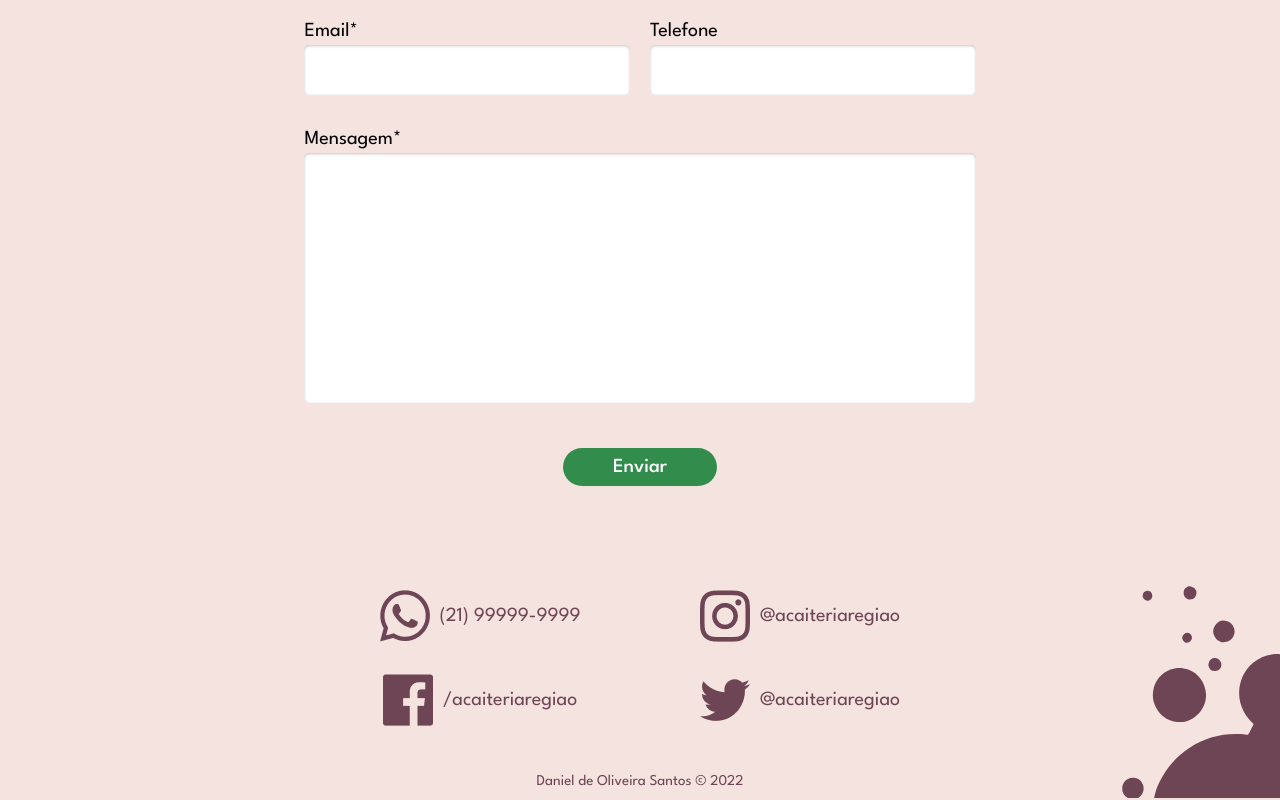
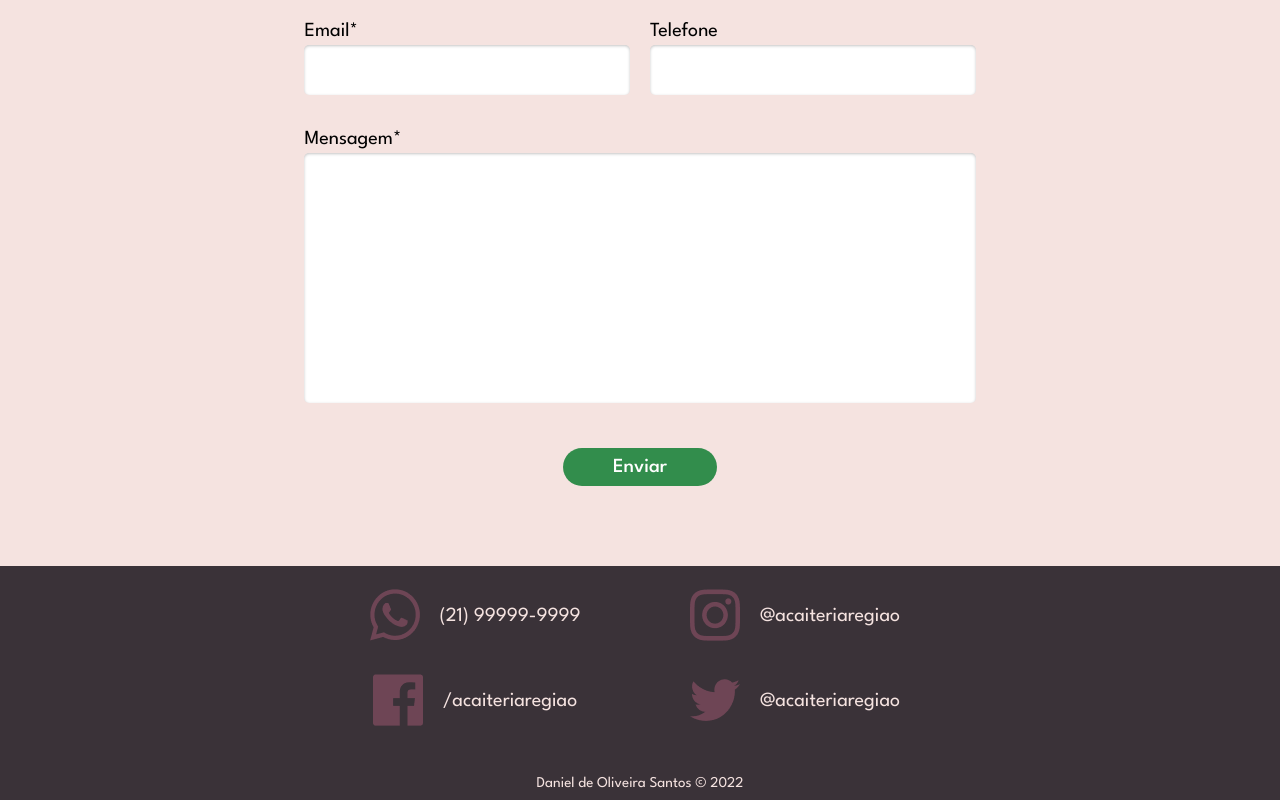
Before and after one commit to danideoliveira/acaiteria-regiao, a React (Vite) app: page /sobre in a window 1280 px wide. Shown: the part 779-1579 px from the top of the page. Built offline with nearby package versions, Linux system fonts and the light colour scheme.

Commit message:
Set new footer config

```diff
--- a/src/components/about/About.jsx
+++ b/src/components/about/About.jsx
@@ -15,33 +15,6 @@ import Footer from "../footer/Footer";
 import { motion } from "framer-motion";
 
 export default function About() {
-  const contactsList = [
-    {
-      image: images.logoWhatsapp,
-      alt: "Logo do Whatsapp",
-      text: "(21) 99999-9999",
-      link: "#",
-    },
-    {
-      image: images.logoInstagram,
-      alt: "Logo do Instagram",
-      text: "@acaiteriaregiao",
-      link: "#",
-    },
-    {
-      image: images.logoFacebook,
-      alt: "Logo do Facebook",
-      text: "/acaiteriaregiao",
-      link: "#",
-    },
-    {
-      image: images.logoTwitter,
-      alt: "Logo do Twitter",
-      text: "@acaiteriaregiao",
-      link: "#",
-    },
-  ];
-
   return (
     <motion.div
       initial={{ width: 0 }}
@@ -90,21 +63,15 @@ export default function About() {
               <Button>Enviar</Button>
             </FormInfo>
           </FormContainer>
-
-          <DivRight>
-            {contactsList.map((item) => (
-              <Contacts
-                key={item.alt}
-                image={item.image}
-                alt={item.alt}
-                text={item.text}
-                link={item.link}
-              />
-            ))}
-          </DivRight>
         </ContainerSecondary>
       </Container>
-      <Footer needsShape={true} image={images.aboutBubble} />
+      <Footer
+        needsShape={true}
+        image={images.aboutBubble}
+        contacts={true}
+        bgColor={colors.darkPurple}
+        txtColor={colors.cream}
+      ></Footer>
     </motion.div>
   );
 }
--- a/src/components/about/About.styled.js
+++ b/src/components/about/About.styled.js
@@ -55,6 +55,11 @@ export const DivLeft = styled.div`
 `;
 
 export const DivRight = styled.div`
+  width: 100%;
+  ${setFlexbox("center", "center", "row")};
+  background-color: ${ colors.darkPurple };
+
+  .contact-container {
     display: grid;
     grid-template-columns: repeat(2, 1fr);
     grid-template-rows: repeat(2, 1fr);
@@ -71,6 +76,7 @@ export const DivRight = styled.div`
 
     @media (min-width: 320px) and (max-width: 480px) {
       grid-template-columns: repeat(1, 1fr);
+    }
   }
 `;
 
--- a/src/components/contacts/Contacts.styled.js
+++ b/src/components/contacts/Contacts.styled.js
@@ -1,5 +1,6 @@
 import styled from "styled-components";
 import { setFlexbox } from "../../helpers/Mixins";
+import { colors } from "../../helpers/variables";
 
 export const Container = styled.div`
   ${setFlexbox("center", "space-between", "row")}
@@ -13,12 +14,13 @@ export const Container = styled.div`
     margin-right: 1rem;
 
     &:hover {
-      filter: brightness(0.2);
+      filter: invert(1);
     }
   }
 
   p {
     width: 100%;
+    color: ${ colors.cream };
   }
 
   div {
--- a/src/components/footer/Footer.jsx
+++ b/src/components/footer/Footer.jsx
@@ -1,19 +1,73 @@
-import { Container, ContainerSecondary, Shape } from "./Footer.styled";
+import {
+  Container,
+  ContainerSecondary,
+  Shape,
+  ContactContainer,
+} from "./Footer.styled";
+import images from "../images/Images";
+import Contacts from "../contacts/Contacts";
 
-export default function Footer({ needsShape, image }) {
+export default function Footer({ needsShape, image, contacts, bgColor, txtColor }) {
+  const contactsList = [
+    {
+      image: images.logoWhatsapp,
+      alt: "Logo do Whatsapp",
+      text: "(21) 99999-9999",
+      link: "#",
+    },
+    {
+      image: images.logoInstagram,
+      alt: "Logo do Instagram",
+      text: "@acaiteriaregiao",
+      link: "#",
+    },
+    {
+      image: images.logoFacebook,
+      alt: "Logo do Facebook",
+      text: "/acaiteriaregiao",
+      link: "#",
+    },
+    {
+      image: images.logoTwitter,
+      alt: "Logo do Twitter",
+      text: "@acaiteriaregiao",
+      link: "#",
+    },
+  ];
+
   function setShape(needsShape) {
     if (needsShape) {
+      <Shape>
+        {" "}
+        <img src={image} alt="shape" />
+      </Shape>;
+    }
+  }
+
+  function showContacts(needsContacts) {
+    if (needsContacts) {
       return (
-        <Shape>
-          <img src={image} alt="shape" />
-        </Shape>
+        <ContactContainer backgroundColor={ bgColor }>
+          <div className="box">
+            {contactsList.map((item) => (
+              <Contacts
+                key={item.alt}
+                image={item.image}
+                alt={item.alt}
+                text={item.text}
+                link={item.link}
+              />
+            ))}
+          </div>
+        </ContactContainer>
       );
     }
   }
 
   return (
-    <Container>
+    <Container backgroundColor={ bgColor } textColor={ txtColor }>
       <ContainerSecondary>
+        {showContacts(contacts)}
         <p>
           <a target="_blank" href="https://github.com/danideoliveira">
             Daniel de Oliveira Santos
--- a/src/components/footer/Footer.styled.js
+++ b/src/components/footer/Footer.styled.js
@@ -9,19 +9,19 @@ export const Container = styled.footer`
   width: 100%;
   font-size: 1.5rem;
   position: absolute;
-  background-color: ${colors.cream};
+  background-color: ${(props) => props.backgroundColor || `${ colors.cream }`};
   z-index: 0;
 
   p {
     padding: 1rem;
-    color: ${colors.purple};
+    color: ${(props) => props.textColor || `${ colors.cream }`};
 
     a {
-      color: ${colors.purple};
+      color: ${(props) => props.textColor || `${ colors.cream }`};
       transition: 0.3s;
 
       &:hover {
-        color: ${darken(0.5, `${colors.purple}`)};
+        color: ${darken(0.5, `${colors.darkPurple}`)};
         transition: 0.3s;
       }
     }
@@ -56,3 +56,29 @@ export const Shape = styled.div`
     }
   }
 `;
+
+export const ContactContainer = styled.div`
+  width: 100%;
+  ${setFlexbox("center", "center", "row")};
+  background-color: ${(props) => props.backgroundColor};
+
+  .box {
+    display: grid;
+    grid-template-columns: repeat(2, 1fr);
+    grid-template-rows: repeat(2, 1fr);
+    grid-column-gap: 0px;
+    grid-row-gap: 0px;
+    width: 50%;
+    height: 50%;
+    justify-items: center;
+    margin-top: 3rem;
+
+    @media (min-width: 320px) and (max-width: 999px) {
+      width: 70%;
+    }
+
+    @media (min-width: 320px) and (max-width: 480px) {
+      grid-template-columns: repeat(1, 1fr);
+    }
+  }
+`;
```
Lines whose indentation alone changed are shown as unchanged.
